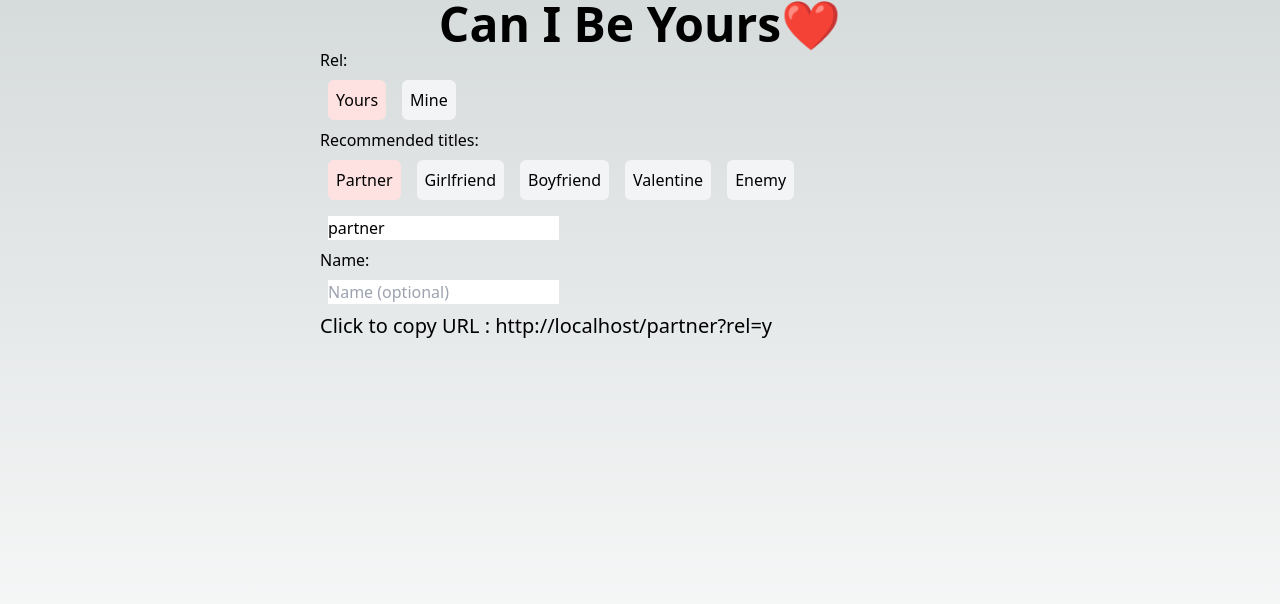
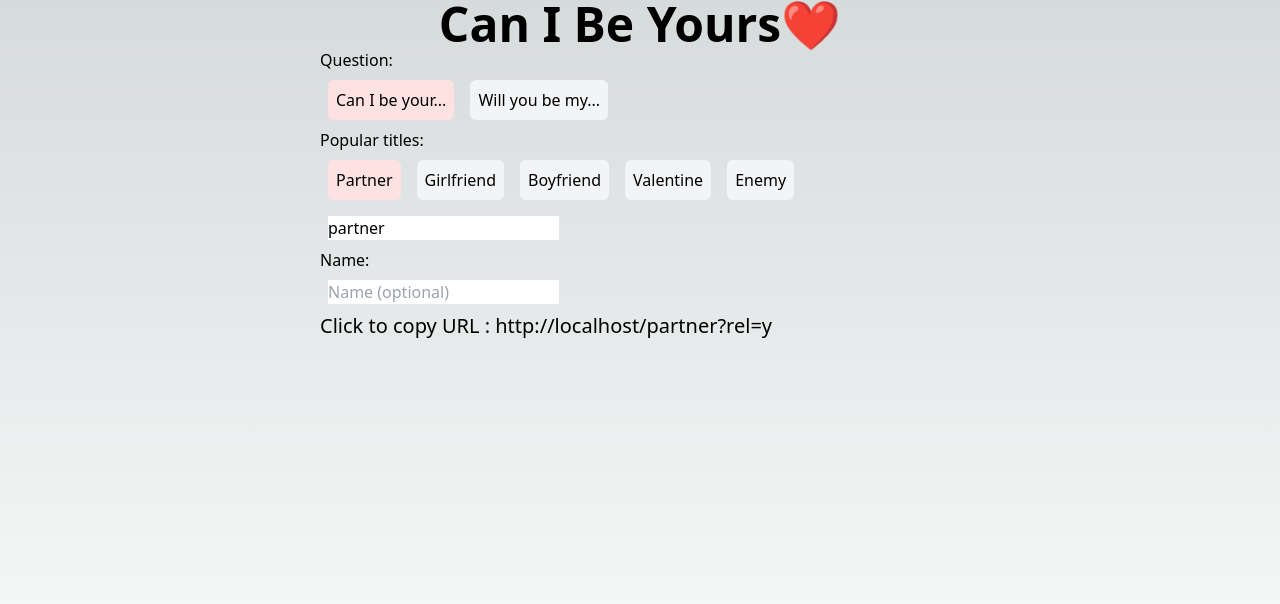
Before and after one commit to KingTingTheGreat/can-i-be-yours, a Next.js app: page / in a window 1280 px wide. Shown: the top 604 px of the page. Built offline with nearby package versions, Linux system fonts and the light colour scheme.

Commit message:
updated questions for improved ux

```diff
--- a/components/home-wrapper.tsx
+++ b/components/home-wrapper.tsx
@@ -12,12 +12,10 @@ const HomeWrapper = () => {
 	const [copied, setCopied] = useState(false);
 
 	const RelElement = ({ relOption }: { relOption: string }) => {
-		const relText = relOption === "m" ? "mine" : "yours";
+		const relText = relOption === "m" ? "Will you be my..." : "Can I be your...";
 		return (
 			<div
-				className={`rounded-md  p-2 m-2 cursor-pointer capitalize ${
-					rel === relOption ? "bg-red-100" : "bg-gray-100"
-				}`}
+				className={`rounded-md  p-2 m-2 cursor-pointer ${rel === relOption ? "bg-red-100" : "bg-gray-100"}`}
 				onClick={() => setRel(relOption)}>
 				<h5>{relText}</h5>
 			</div>
@@ -45,7 +43,7 @@ const HomeWrapper = () => {
 		<main className="flex justify-center items-center">
 			<div className="flex flex-col w-[90%] lg:w-[50%]">
 				<div id="rel-container">
-					<h4>Rel:</h4>
+					<h4>Question:</h4>
 					<div className="flex flex-wrap">
 						{["y", "m"].map((relOption) => (
 							<RelElement key={relOption} relOption={relOption} />
@@ -53,7 +51,7 @@ const HomeWrapper = () => {
 					</div>
 				</div>
 				<div id="title-container">
-					<h4>Recommended titles:</h4>
+					<h4>Popular titles:</h4>
 					<div className="flex flex-wrap">
 						{recommendations.map((rec) => (
 							<RecElement key={rec} rec={rec} />
```
